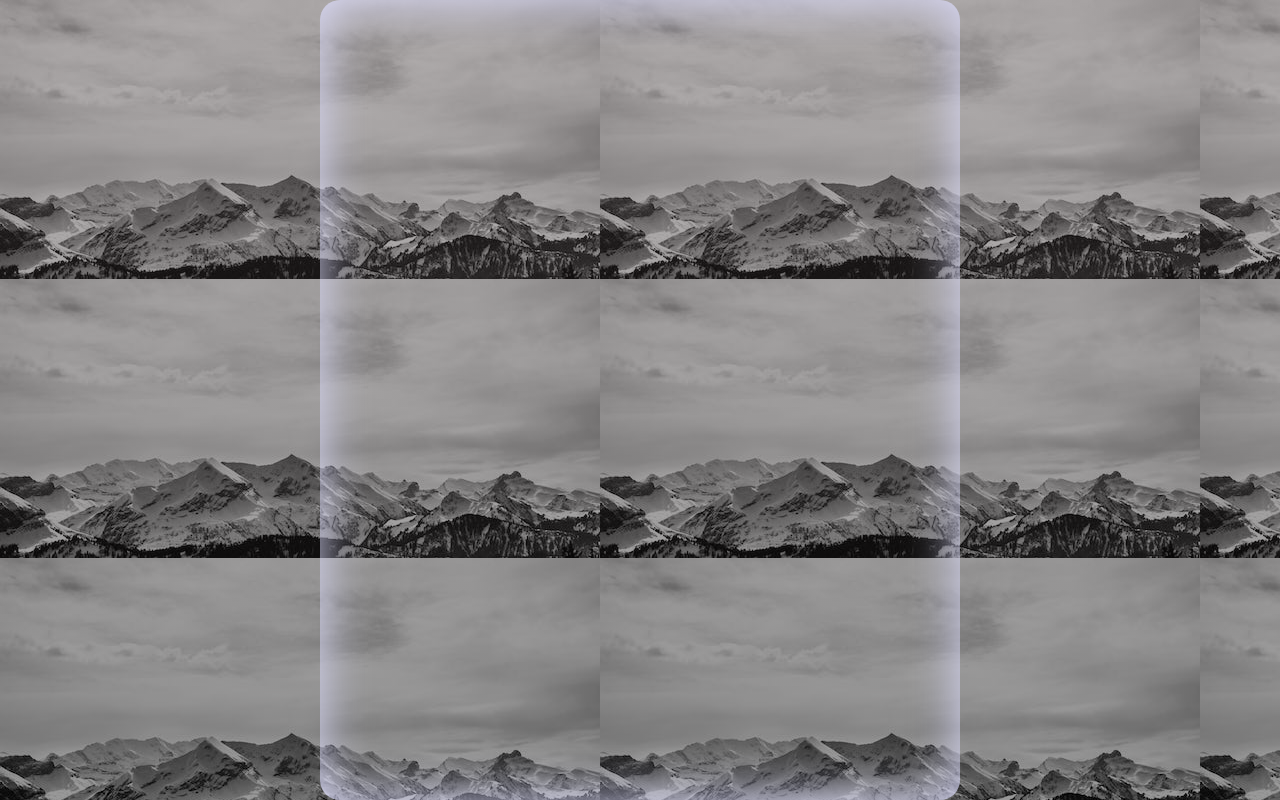
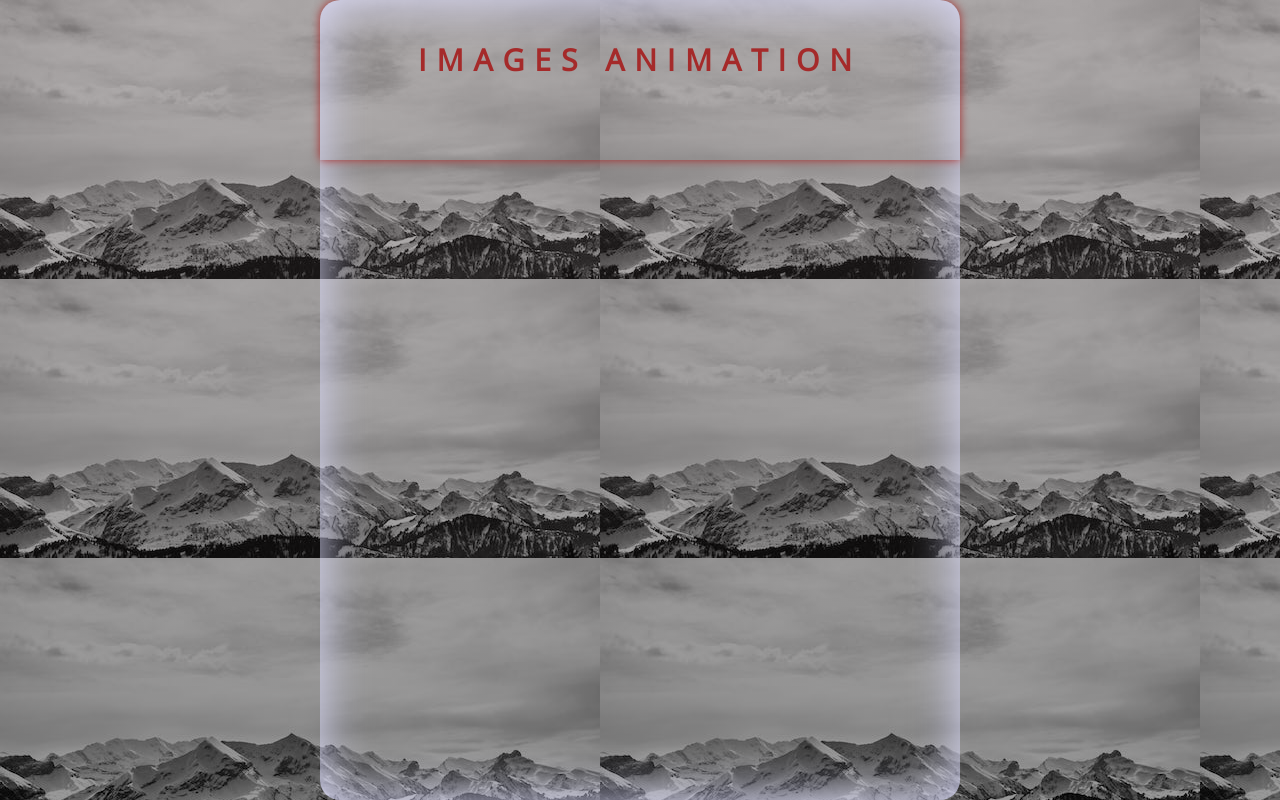
Before and after one commit to maryorwah04/Images-Gallery, a plain HTML site: page index.html in a window 1280 px wide. Drawn offline with nearby package versions, Linux system fonts and the light colour scheme; files whose address does not match are found by name.

Commit message:
add header

```diff
--- a/index.html
+++ b/index.html
@@ -6,11 +6,15 @@
     <meta name="viewport" content="width=device-width, initial-scale=1.0">
     <title>Images - Animation</title>
     <link rel="stylesheet" href="assets\css\style.css">
+    <link href="https://fonts.googleapis.com/css?family=Open+Sans" rel="stylesheet">
 </head>
 <body>
     <section class="body">
         <section class="img_body">
-
+            <header class="scroll">
+               <div class="scroll-text">IMAGES ANIMATION</div>
+            </header>
+            <div class="images"></div>
         </section>
     </section>
 </body>
```
